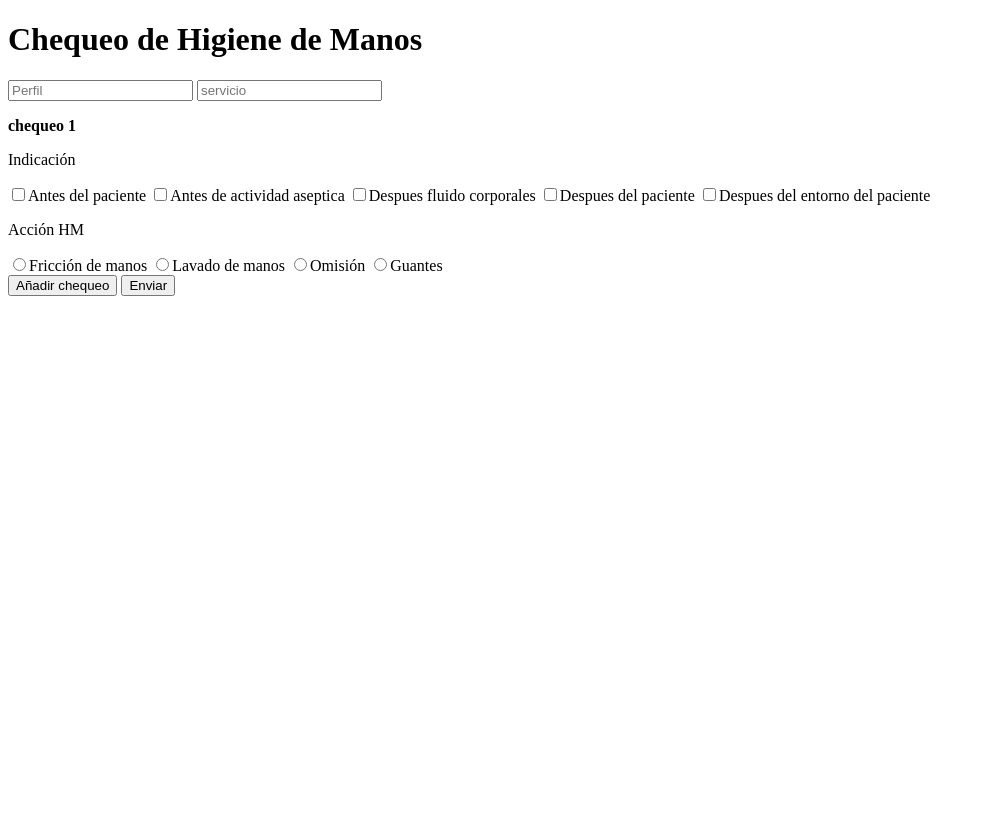
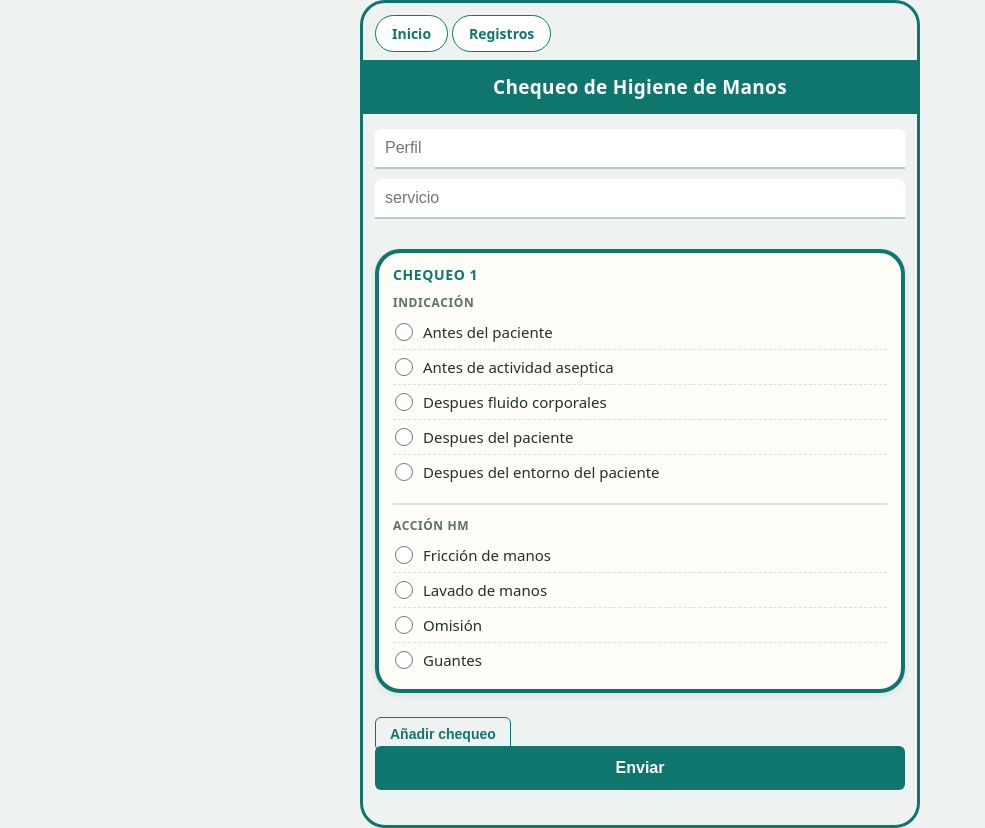
Before and after one commit to martin15006/asotra, a website: page public/lavado.html in a window 1280 px wide. Shown: the whole page, without its empty margins (0-985 px from the left). Before the commit the page ends 800 px from the top, so only its background shows below. Drawn offline with Linux system fonts and the light colour scheme.

Commit message:
Se añadio los stylos y se finalizaron algunas listas

```diff
--- a/package.json
+++ b/package.json
@@ -4,7 +4,7 @@
   "description": "",
   "main": "server.js",
   "scripts": {
-    "dev": "nodemon --ignore data/ server.js",
+    "dev": "nodemon --ignore data/ --ignore public/ server.js --dev",
     "start": "node server.js"
   },
   "keywords": [],
@@ -15,7 +15,8 @@
     "express": "^5.3.0"
   },
   "devDependencies": {
+    "connect-livereload": "^0.6.1",
+    "livereload": "^0.10.3",
     "nodemon": "^3.1.14"
   }
-
 }
--- a/public/app.js
+++ b/public/app.js
@@ -8,10 +8,10 @@ for (const sec of SECCIONES) {
         html +=
             `<div class="item">
             <p>${it.n}. ${it.texto}</p>
-                <div class="opciones">
+                <div class="opciones" required>
                     <label><input type="radio" name='item-${it.n}' value="cumple">Cumple</label>
                     <label><input type="radio" name='item-${it.n}' value="no_cumple">No cumple</label>
-                    <label><input type="radio" name='item-${it.n}' value="no_aplica" checked> No aplica</label>
+                    <label><input type="radio" name='item-${it.n}' value="no_aplica"> No aplica</label>
                 </div>
                 <input type="text" name='obs-${it.n}' placeholder='observaciones'>
             </div>`
--- a/public/index.css
+++ b/public/index.css
@@ -1,71 +1,71 @@
-/* 1. Base: tamaño de letra legible y contenido centrado */
-* { box-sizing: border-box; }
-body {
-  font-family: system-ui, sans-serif;
-  margin: 0 auto;
-  padding: 16px;
-  max-width: 650px;
-  background: #f4f6f8;
-  color: #1f2933;
+* {
+    box-sizing: border-box;
 }
 
-#habitacion{
-    border-radius: 20px;
-    border:2px solid black;
-    padding: 14px;
-}
-/* 2. Cada pregunta como una tarjeta separada */
-.item {
-  background: white;
-  border-radius: 12px;
-  padding: 14px;
-  margin-bottom: 12px;
-  box-shadow: 0 1px 3px rgba(0, 0, 0, 0.08);
+body {
+    margin: 0;
+    min-height: 100vh;
+    padding: 24px 16px;
+    font-family: system-ui, sans-serif;
+    background:turquoise;
+    color: #1f2933;
+    display: flex;
+    flex-direction: column;
+    justify-content: center;
 }
 
-/* 3. Las opciones en fila y grandes para el dedo */
-.opciones {
-  display: flex;
-  gap: 8px;
-}
-.opciones label {
-  flex: 1;
-  text-align: center;
-  padding: 12px;
-  border: 2px solid #d0d7de;
-  border-radius: 10px;
-  cursor: pointer;
+h1 {
+    text-align: center;
+    font-size: 26px;
+    margin: 0 0 32px;
 }
 
-/* 4. Color según la opción marcada */
-.opciones label:has(input[value="cumple"]:checked)   { background: #d1f2dc; border-color: #2f9e55; }
-.opciones label:has(input[value="no_cumple"]:checked) { background: #fde2e1; border-color: #d64545; }
-.opciones label:has(input[value="no_aplica"]:checked)    { background: #eceff1; border-color: #8a96a3; }
-
-/* 5. Campos de texto cómodos en el celular */
-input[type="text"] {
-  width: 100%;
-  margin-top: 8px;
-  padding: 10px;
-  font-size: 16px;
-  background-color: rgba(233, 236, 34, 0.08);
-  border: 1px solid #c4ccd4;
-  border-radius: 8px;
+.opcion {
+    display: flex;
+    flex-direction: column;
+    gap: 16px;
+    width: 100%;
+    max-width: 420px;
+    margin: 0 auto;
 }
 
-/* 6. El botón siempre visible abajo */
-button[type="submit"] {
-  position: sticky;
-  bottom: 12px;
-  width: 100%;
-  padding: 16px;
-  font-size: 18px;
-  border: none;
-  border-radius: 12px;
-  background: #1f6feb;
-  color: white;
+.boton {
+    display: block;
+    padding: 28px 20px;
+    border-radius: 40px;
+    background: #ffffff;
+    border: 2px solid #d0d7de;
+    color: #1f2933;
+    font-size: 20px;
+    font-weight: 600;
+    text-align: center;
+    text-decoration: none;
+    box-shadow: 0 1px 3px rgba(0, 0, 0, 0.08);
+    transition: background 0.5s, border-color 0.2s, transform 0.1s;
 }
 
-button:hover{
-    cursor: pointer;
+.boton:hover {
+    border-color: #1f6feb;
+    background: #2671fd;
 }
+
+.boton:active {
+    transform: scale(0.98);
+}
+
+@media (min-width: 750px) {
+    h1 {
+        font-size: 32px;
+    }
+
+    .opcion {
+        flex-direction: row;
+        max-width: 700px;
+    }
+
+    .boton {
+        flex: 1;
+        padding: 48px 24px;
+        font-size: 22px;
+    }
+}
--- /dev/null
+++ b/public/lavado.css
@@ -0,0 +1,169 @@
+* {
+    box-sizing: border-box;
+}
+
+body {
+    font-family: system-ui, sans-serif;
+    font-size: 15px;
+    margin: 0 auto;
+    padding: 0 12px 16px;
+    max-width: 560px;
+    background: #eef3f2;
+    color: #23302e;
+    border:3px solid #0f766e;
+    border-radius: 25px;
+}
+
+.boton {
+    display: inline-block;
+    margin: 12px 0 4px;
+    padding: 8px 16px;
+    border: 1px solid #0f766e;
+    border-radius: 99px;
+    background: white;
+    color: #0f766e;
+    font-size: 14px;
+    font-weight: 600;
+    text-decoration: none;
+    transition: background 0.2s, color 0.2s;
+}
+
+.boton:hover {
+    background: #0f766e;
+    color: white;
+}
+
+h1 {
+    margin: 4px -12px 14px;
+    padding: 14px 12px;
+    background: #0f766e;
+    color: white;
+    font-size: 19px;
+    letter-spacing: 0.3px;
+    text-align: center;
+}
+
+input[type="text"] {
+    width: 100%;
+    margin-bottom: 10px;
+    padding: 10px;
+    font-size: 16px;
+    border: none;
+    border-bottom: 2px solid #b8cbc8;
+    border-radius: 6px 6px 0 0;
+    background: white;
+}
+
+input[type="text"]:focus {
+    outline: none;
+    border-bottom-color: #0f766e;
+}
+
+.item {
+    margin: 20px 0;
+    padding: 12px 14px;
+    background: #fffdf8;
+    border: 4px solid #0f766e;
+    border-radius: 25px;
+    box-shadow: 0 2px 6px rgba(15, 118, 110, 0.12);
+}
+
+.item p {
+    margin: 10px 0 4px;
+    font-size: 12px;
+    font-weight: 700;
+    text-transform: uppercase;
+    letter-spacing: 0.6px;
+    color: #5b6f6c;
+}
+
+.item p:first-child {
+    margin-top: 0;
+    font-size: 14px;
+    color: #0f766e;
+}
+
+.opciones+p {
+    margin-top: 14px;
+    padding-top: 12px;
+    border-top: 2.5px solid #d9e2e0;
+}
+
+.opciones label {
+    display: flex;
+    align-items: center;
+    gap: 10px;
+    padding: 7px 2px;
+    border-bottom: 1px dashed #d9e2e0;
+    cursor: pointer;
+}
+
+.opciones label:last-child {
+    border-bottom: none;
+}
+
+.opciones input {
+    width: 18px;
+    height: 18px;
+    margin: 0;
+    accent-color: #0f766e;
+}
+
+.opciones label:has(input:checked) {
+    font-weight: 600;
+    color: #0f766e;
+}
+
+.opciones label:has(input[value="omision"]:checked),
+.opciones label:has(input[value="guantes"]:checked) {
+    color: #b45309;
+}
+
+.opciones input[value="omision"],
+.opciones input[value="guantes"] {
+    accent-color: #b45309;
+}
+
+#agregar {
+    margin: 4px 0 14px;
+    padding: 8px 14px;
+    font-size: 14px;
+    font-weight: 600;
+    border: 1px solid #0f766e;
+    border-radius: 6px;
+    background: transparent;
+    color: #0f766e;
+    cursor: pointer;
+}
+
+#agregar:hover {
+    background: #0f766e;
+    color: white;
+}
+
+button[type="submit"] {
+    position: sticky;
+    bottom: 10px;
+    width: 100%;
+    padding: 13px;
+    font-size: 16px;
+    font-weight: 600;
+    border: none;
+    border-radius: 6px;
+    background: #0f766e;
+    color: white;
+    cursor: pointer;
+}
+
+button[type="submit"]:hover {
+    background: #115e59;
+}
+
+#notificacion:not(:empty) {
+    padding: 8px 12px;
+    border-radius: 6px;
+    background: #d5ece9;
+    color: #0f766e;
+    font-weight: 600;
+    text-align: center;
+}
--- a/public/lavado.html
+++ b/public/lavado.html
@@ -1,11 +1,18 @@
 <!DOCTYPE html>
 <html lang="en">
+
 <head>
     <meta charset="UTF-8">
     <meta name="viewport" content="width=device-width, initial-scale=1.0">
     <title>Higiene de Manos</title>
+    <link rel="stylesheet" href="lavado.css">
 </head>
+
 <body>
+    <div class="opcion">
+        <a href="index.html" class="boton">Inicio</a>
+        <a href="higiene.html" class="boton">Registros</a>
+    </div>
     <h1>Chequeo de Higiene de Manos</h1>
     <form id="chequeo">
         <p id="notificacion"></p>
@@ -20,4 +27,5 @@
     </form>
     <script src="lavado.js"></script>
 </body>
+
 </html>
--- a/public/lavado.js
+++ b/public/lavado.js
@@ -10,23 +10,24 @@ function agregarChequeo() {
 
             <p>Indicación</p>
             <div class="opciones">
-                <label><input type="checkbox" name="indi-${n}" value="ant_pac">Antes del paciente</label>
-                <label><input type="checkbox" name="indi-${n}" value="ant_asept">Antes de actividad aseptica</label>
-                <label><input type="checkbox" name="indi-${n}" value="desp_fc">Despues fluido corporales</label>
-                <label><input type="checkbox" name="indi-${n}" value="desp_pac">Despues del paciente</label>
-                <label><input type="checkbox" name="indi-${n}" value="desp_ent_p">Despues del entorno del paciente</label>
+            <label><input type="radio" name="indi-${n}" value="ant_pac" required>Antes del paciente</label>
+            <label><input type="radio" name="indi-${n}" value="ant_asept">Antes de actividad aseptica</label>
+                <label><input type="radio" name="indi-${n}" value="desp_fc">Despues fluido corporales</label>
+                <label><input type="radio" name="indi-${n}" value="desp_pac">Despues del paciente</label>
+                <label><input type="radio" name="indi-${n}" value="desp_ent_p">Despues del entorno del paciente</label>
             </div>
 
             <p>Acción HM</p>
             <div class="opciones">
-                <label><input type="radio" name="acci-${n}" value="fm" required>Fricción de manos</label>
-                <label><input type="radio" name="acci-${n}" value="lv">Lavado de manos</label>
-                <label><input type="radio" name="acci-${n}" value="omision">Omisión</label>
-                <label><input type="radio" name="acci-${n}" value="guantes">Guantes</label>
+            <label><input type="radio" name="acci-${n}" value="fm" required>Fricción de manos</label>
+            <label><input type="radio" name="acci-${n}" value="lv">Lavado de manos</label>
+            <label><input type="radio" name="acci-${n}" value="omision">Omisión</label>
+            <label><input type="radio" name="acci-${n}" value="guantes">Guantes</label>
             </div>
-        </div>`
+            </div>`
     );
 }
+const notificacion = document.getElementById("notificacion");
 
 document.getElementById("chequeo").addEventListener("submit", async (e) => {
     e.preventDefault();
@@ -38,13 +39,10 @@ document.getElementById("chequeo").addEventListener("submit", async (e) => {
     };
 
     for (let n = 1; n <= contador; n++) {
-        const cumple = document.querySelectorAll(`input[name="indi-${n}"]:checked`);
+        const indicacion = document.querySelector(`input[name="indi-${n}"]:checked`).value;
+        const accion = document.querySelector(`input[name="acci-${n}"]:checked`).value;
 
-        const no_cumple = Array.from(cumple).map(c => c.value);
-
-        const no_aplica = document.querySelector(`input[name="acci-${n}"]:checked`).value;
-
-        chequeo.bloques.push({ n: n, no_cumple: no_cumple, no_aplica: no_aplica });
+        chequeo.bloques.push({n:n, indicacion:indicacion, accion:accion});
     }
 
     try {
@@ -71,5 +69,3 @@ document.getElementById("chequeo").addEventListener("submit", async (e) => {
 
 agregarChequeo();
 document.getElementById("agregar").addEventListener("click", agregarChequeo);
-
-// pedidos=registros
--- /dev/null
+++ b/public/lista.css
@@ -0,0 +1,97 @@
+* {
+    box-sizing: border-box;
+}
+
+body {
+    font-family: system-ui, sans-serif;
+    margin: 0 auto;
+    padding: 16px;
+    max-width: 900px;
+    background: #f7f5f2;
+    color: #2b2a33;
+}
+
+.barra {
+    display: flex;
+    justify-content: space-between;
+    gap: 8px;
+}
+
+.boton {
+    padding: 9px 16px;
+    border: 2px solid #4338ca;
+    border-radius: 8px;
+    background: white;
+    color: #4338ca;
+    font-size: 14px;
+    font-weight: 600;
+    text-decoration: none;
+    transition: background 0.2s, color 0.2s;
+}
+
+.boton:hover {
+    background: #4338ca;
+    color: white;
+    transition: all 1s;
+}
+
+
+
+h1 {
+    margin: 22px 0 16px;
+    font-size: 24px;
+    text-align: center;
+    color: #312e81;
+}
+
+#lista {
+    display: grid;
+    grid-template-columns: repeat(auto-fill, minmax(280px, 1fr));
+    gap: 14px;
+}
+
+.tarjeta {
+    display: grid;
+    grid-template-columns: 1fr 1fr;
+    gap: 8px;
+    padding: 16px;
+    background: white;
+    border-radius: 14px;
+    border-top: 5px solid #4338ca;
+    box-shadow: 0 2px 8px rgba(43, 42, 51, 0.08);
+}
+
+.tarjeta h3 {
+    grid-column: 1;
+    grid-row: 1;
+    margin: 0;
+    font-size: 18px;
+    align-self: center;
+}
+
+.tarjeta p {
+    margin: 0;
+    padding: 8px 10px;
+    border-radius: 8px;
+    background: #f1f0fa;
+    font-size: 14px;
+}
+
+.tarjeta p:first-of-type {
+    grid-column: 1 / -1;
+    padding: 0;
+    background: none;
+    color: #77758a;
+    font-size: 13px;
+}
+
+.tarjeta p:last-child {
+    grid-column: 2;
+    grid-row: 1;
+    padding: 0;
+    background: none;
+    text-align: right;
+    font-size: 20px;
+    font-weight: 800;
+    color: #4338ca;
+}
--- a/public/lista.js
+++ b/public/lista.js
@@ -19,10 +19,11 @@ async function cargar() {
         <div class="tarjeta">
         <h3>Habitación ${r.habitacion}</h3>
         <p>${fecha}</p>
+        <p>cumple: ${cumplieron}</p>
+        <p>no cumple: ${no_cumplieron}</p>
         <p>no aplica: ${no_aplicaron}</p>
         <p>Estados: ${cumplieron} de ${r.items.length}</p>
         <p>Evaluados: ${evaluado}</p>
-        <p>cumple: ${cumplieron}</p>
         <p>porcentaje: ${cumplimiento}</p>
         </div>
         `;
--- /dev/null
+++ b/public/principal.css
@@ -0,0 +1,115 @@
+/* 1. Base: tamaño de letra legible y contenido centrado */
+* {
+  box-sizing: border-box;
+}
+
+body {
+  font-family: system-ui, sans-serif;
+  margin: 0 auto;
+  padding: 16px;
+  max-width: 650px;
+  background: #f4f6f8;
+  color: #1f2933;
+  border: 2px solid gray;
+  border-radius: 25px;
+}
+
+#habitacion {
+  border-radius: 20px;
+  border: 2px solid gray;
+  padding: 14px;
+}
+
+/* 2. Cada pregunta como una tarjeta separada */
+.item {
+  background: white;
+  border-radius: 12px;
+  padding: 14px;
+  margin-bottom: 12px;
+  box-shadow: 0 1px 3px rgba(0, 0, 0, 0.08);
+}
+
+/* 3. Las opciones en fila y grandes para el dedo */
+.opciones {
+  display: flex;
+  gap: 8px;
+}
+
+.opciones label {
+  flex: 1;
+  text-align: center;
+  padding: 12px;
+  border: 2px solid #d0d7de;
+  border-radius: 10px;
+  cursor: pointer;
+}
+
+/* 4. Color según la opción marcada */
+.opciones label:has(input[value="cumple"]:checked) {
+  background: #d1f2dc;
+  border-color: #2f9e55;
+}
+
+.opciones label:has(input[value="no_cumple"]:checked) {
+  background: #fde2e1;
+  border-color: #d64545;
+}
+
+.opciones label:has(input[value="no_aplica"]:checked) {
+  background: #eceff1;
+  border-color: #8a96a3;
+}
+
+/* 5. Campos de texto cómodos en el celular */
+input[type="text"] {
+  width: 100%;
+  margin-top: 8px;
+  padding: 10px;
+  font-size: 16px;
+  background-color: rgba(233, 236, 34, 0.08);
+  border: 1px solid #c4ccd4;
+  border-radius: 8px;
+}
+
+/* 6. El botón siempre visible abajo */
+button[type="submit"] {
+  position: sticky;
+  bottom: 12px;
+  width: 100%;
+  padding: 16px;
+  font-size: 18px;
+  border: none;
+  border-radius: 12px;
+  background: #1f6feb;
+  color: white;
+  cursor: pointer;
+}
+
+button:hover[type="submit"] {
+  cursor: pointer;
+}
+
+.opcion {
+  display: flex;
+  gap: 8px;
+  margin-bottom: 16px;
+}
+
+.boton {
+  flex: 1;
+  padding: 10px 12px;
+  border-radius: 999px;
+  border: 2px solid #d0d7de;
+  background: white;
+  color: #1f6feb;
+  font-size: 15px;
+  font-weight: 600;
+  text-align: center;
+  text-decoration: none;
+  transition: background 0.2s, border-color 0.2s;
+}
+
+.boton:hover {
+  background: #eef4ff;
+  border-color: #1f6feb;
+}
```
Also changed, not shown: data/chequeo.json (added, +33 -0 lines), public/higiene.html (added, +16 -0 lines), public/index.html (+6 -12 lines), public/lista.html (+5 -1 lines), public/principal.html (added, +27 -0 lines), server.js (+24 -12 lines), 2 other files.
